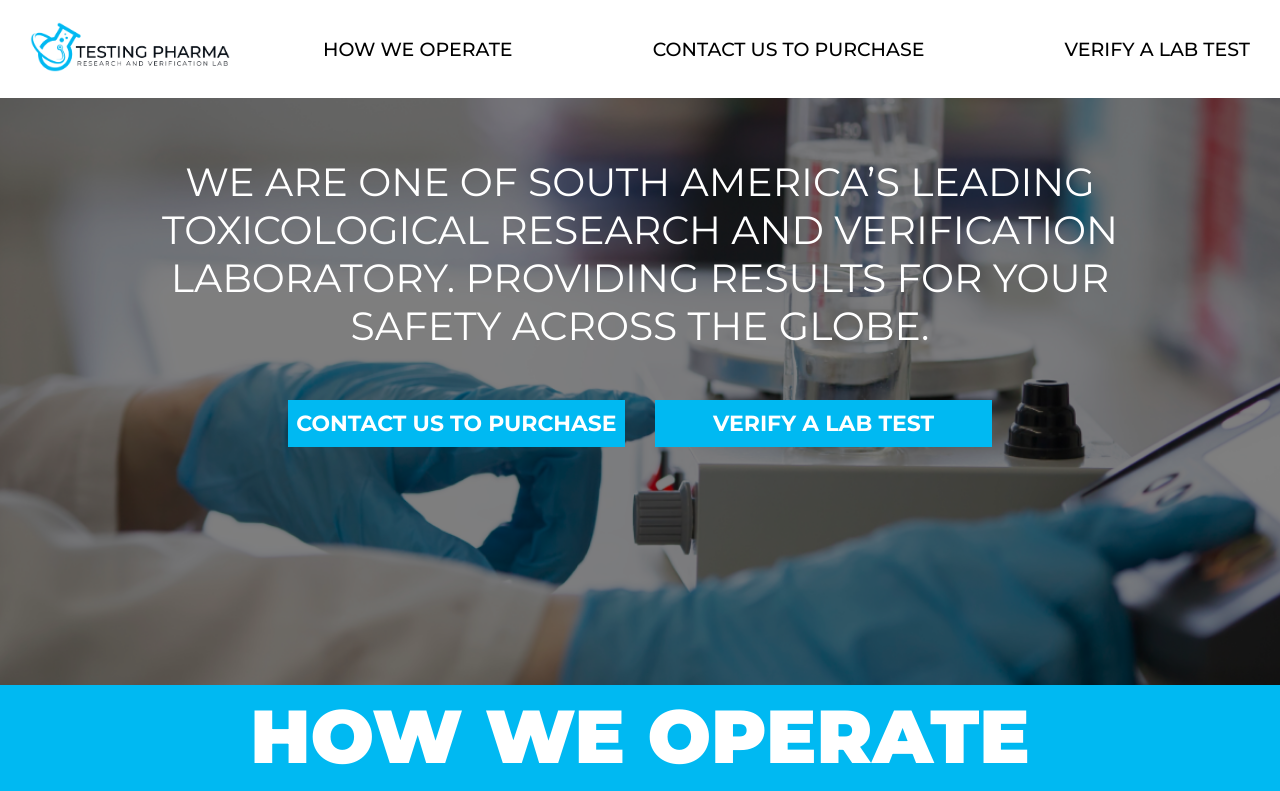
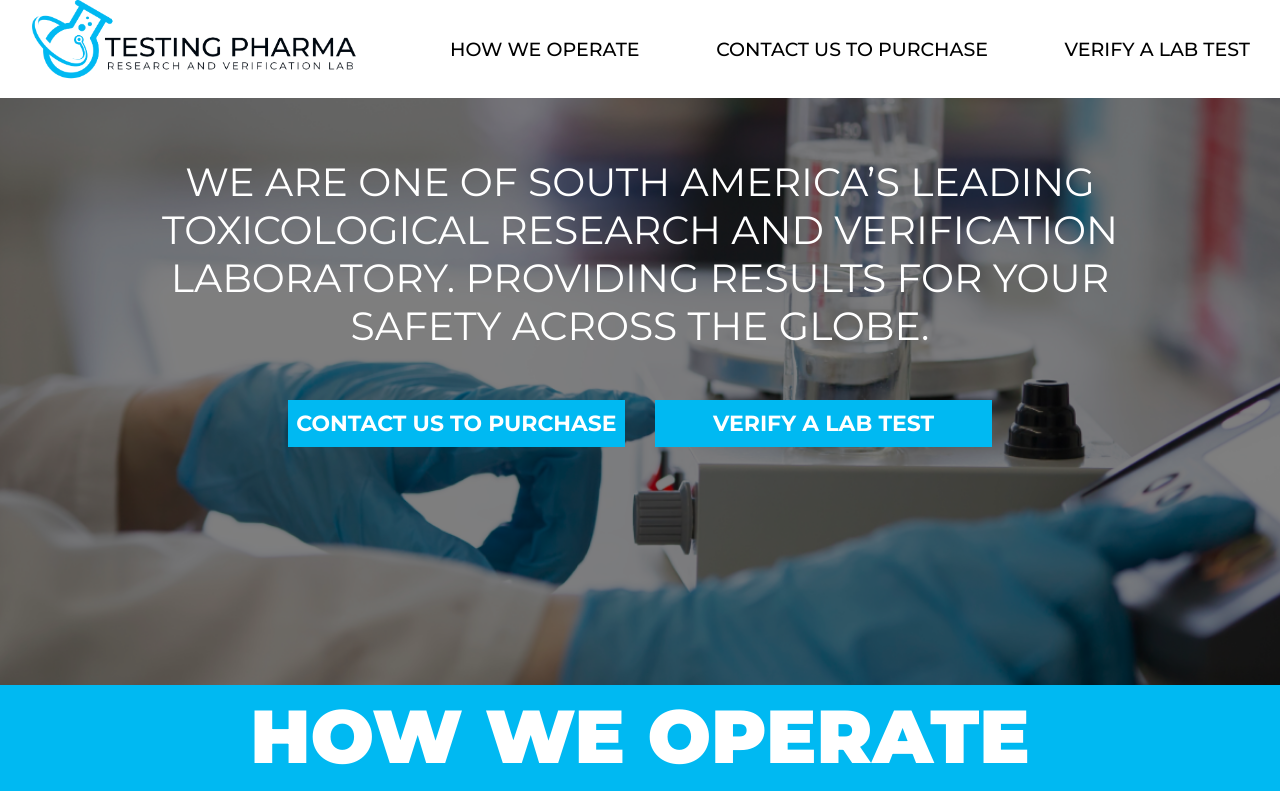
Before and after one commit to williamcurry1981/testing-pharma, a React (Create React App) app: page / in a window 1280 px wide. Shown: the top 791 px of the page. Built offline with nearby package versions, Linux system fonts and the light colour scheme.

Commit message:
initial nav logo size

```diff
--- a/src/component/header/nav/nav.css
+++ b/src/component/header/nav/nav.css
@@ -12,10 +12,7 @@
 	height: 81px;
 }
 
-nav .nav-logo {
-	cursor: pointer;
-	width: 200px;
-}
+
 nav .nav-container .header-nav-wrapper {
     display: flex;
     align-items: center;
@@ -59,6 +56,11 @@ nav .nav-items li {
     nav .nav-items li {
         font-size: 19px;
         line-height: 25px;
+    }
+    nav .nav-logo {
+        cursor: pointer;
+        width: 327px;
+        padding-bottom: 16px;
     }
     nav .nav-items {
         padding-left: 93px;
```
